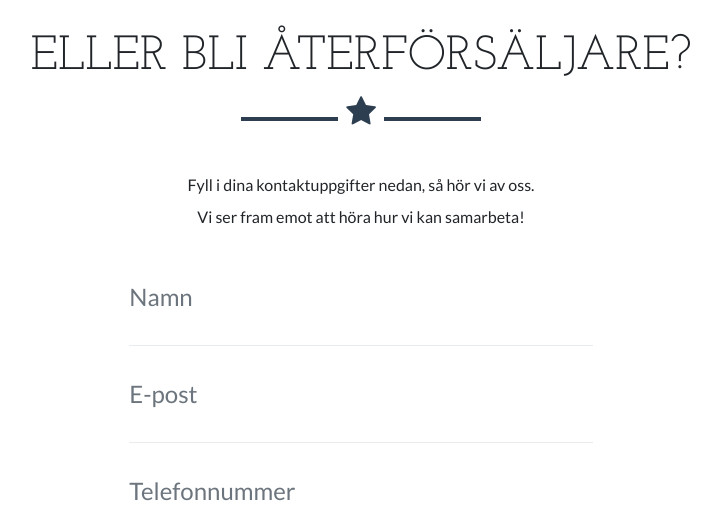
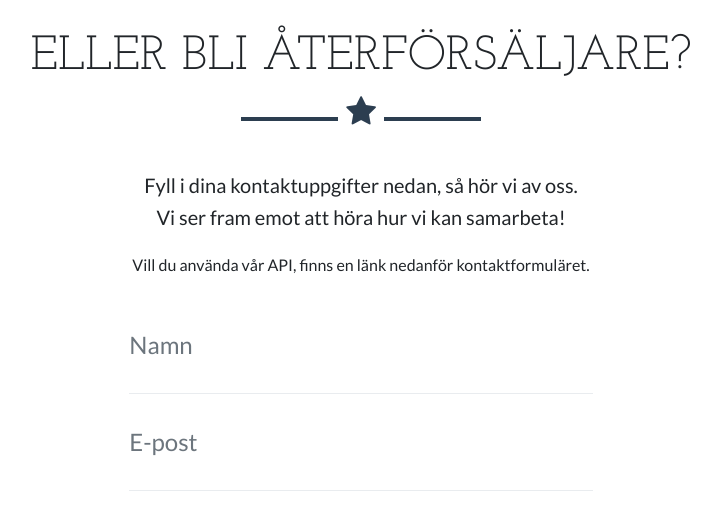
Before and after one commit to tobiashed/retrobutiken, a PHP site: page / in a window 1280 px wide. Shown: the part 2226-2742 px from the top of the page, without its empty margins (279-1000 px from the left). Run offline with PHP 8.4, Linux system fonts and the light colour scheme; data that the repository does not hold is empty; some web fonts are replaced.

Commit message:
Liten ändring i kontakt-sektionen

```diff
--- a/index.php
+++ b/index.php
@@ -170,8 +170,11 @@
           <h2 class="text-center text-uppercase">Vill du veta mer</h2><br>
           <h2 class="text-center text-uppercase">eller bli återförsäljare?</h2>
           <hr class="star-dark mb-5">
-          <p> Fyll i dina kontaktuppgifter nedan, så hör vi av oss. <br>
+          <p class="lead"> Fyll i dina kontaktuppgifter nedan, så hör vi av oss. <br>
             Vi ser fram emot att höra hur vi kan samarbeta!
+          </p>
+          <p>
+            Vill du använda vår API, finns en länk nedanför kontaktformuläret.
           </p>
         <div class="row">
           <div class="col-lg-8 mx-auto">
```
